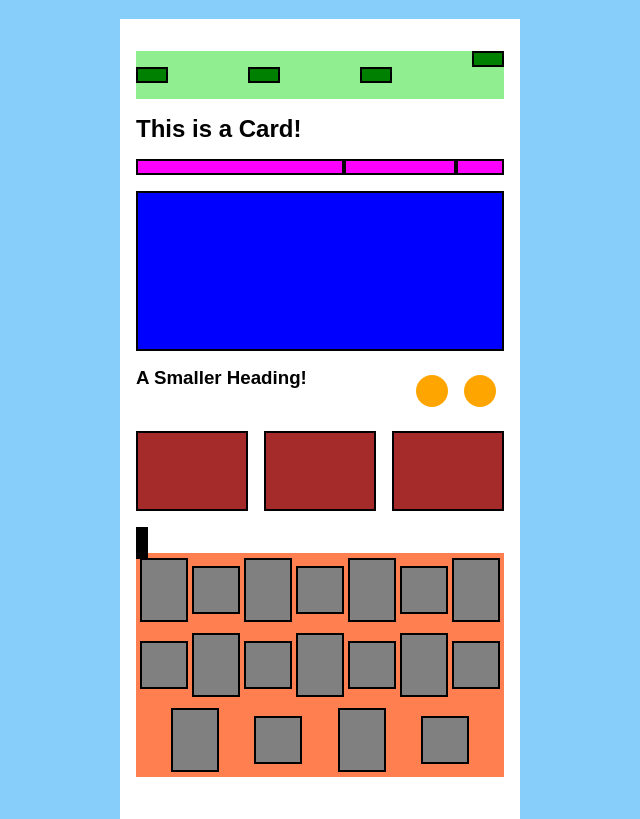
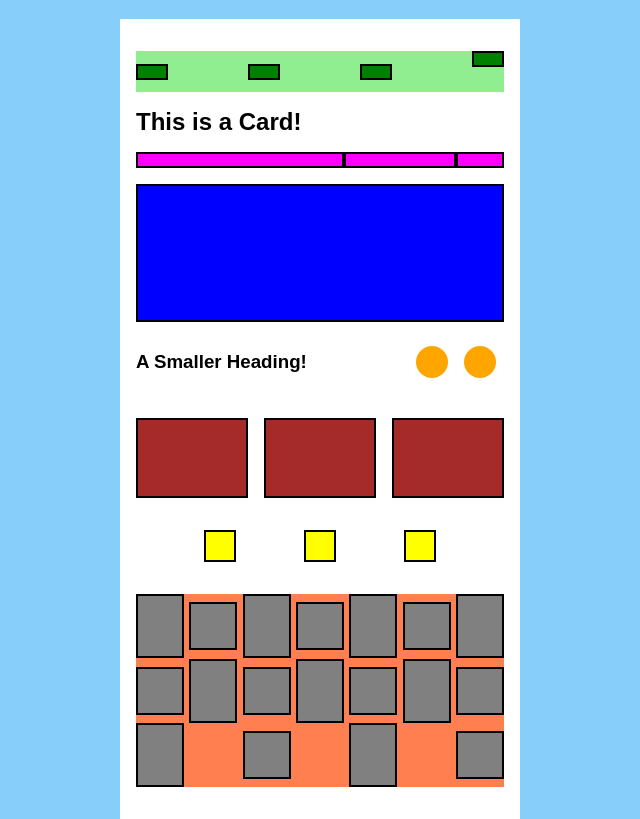
Before and after one commit to Andy-Dev91/codeup-web-exercises, a plain HTML site: page flexbox-fundamentals-exercise.html in a window 1280 px wide. Shown: the part 61-880 px from the top of the page, without its empty margins (320-960 px from the left). Drawn offline with Linux system fonts and the light colour scheme.

Commit message:
made corrections to flexbox fundamentals exercise

```diff
--- a/css/flexbox_fundamentals_exercise.css
+++ b/css/flexbox_fundamentals_exercise.css
@@ -33,6 +33,9 @@ h2, h3 {
     background: white;
     padding: 1em;
     margin: 0 auto;
+    display: flex;
+    flex-direction: column;
+    justify-content: space-evenly;
     /* enter needed declarations here */
 }
 
@@ -45,7 +48,6 @@ section {
 section:nth-of-type(1) {
     height: 3em;
     background: lightgreen;
-    flex-direction: row;/* enter needed declarations here */
     align-items: center;
     justify-content: space-between;
 }
@@ -77,7 +79,7 @@ section:nth-of-type(1) div:last-child {
 }
 
 section:nth-of-type(3) {
-    justify-content: flex-end;
+    align-items: center;
     /* enter needed declarations here */
 }
 
@@ -110,8 +112,6 @@ section:nth-of-type(3) h3 {
 }
 
 section:nth-of-type(5) {
-    height: 10px;
-    width: 10px;
     justify-content: space-evenly;
     /* enter needed declarations here */
 }
@@ -127,7 +127,7 @@ section:nth-of-type(6) {
     height: 14em;
     flex-wrap: wrap;
     align-items: center;
-    justify-content: space-evenly;
+    justify-content: space-between;
     /* enter needed declarations here */
 }
 
```
